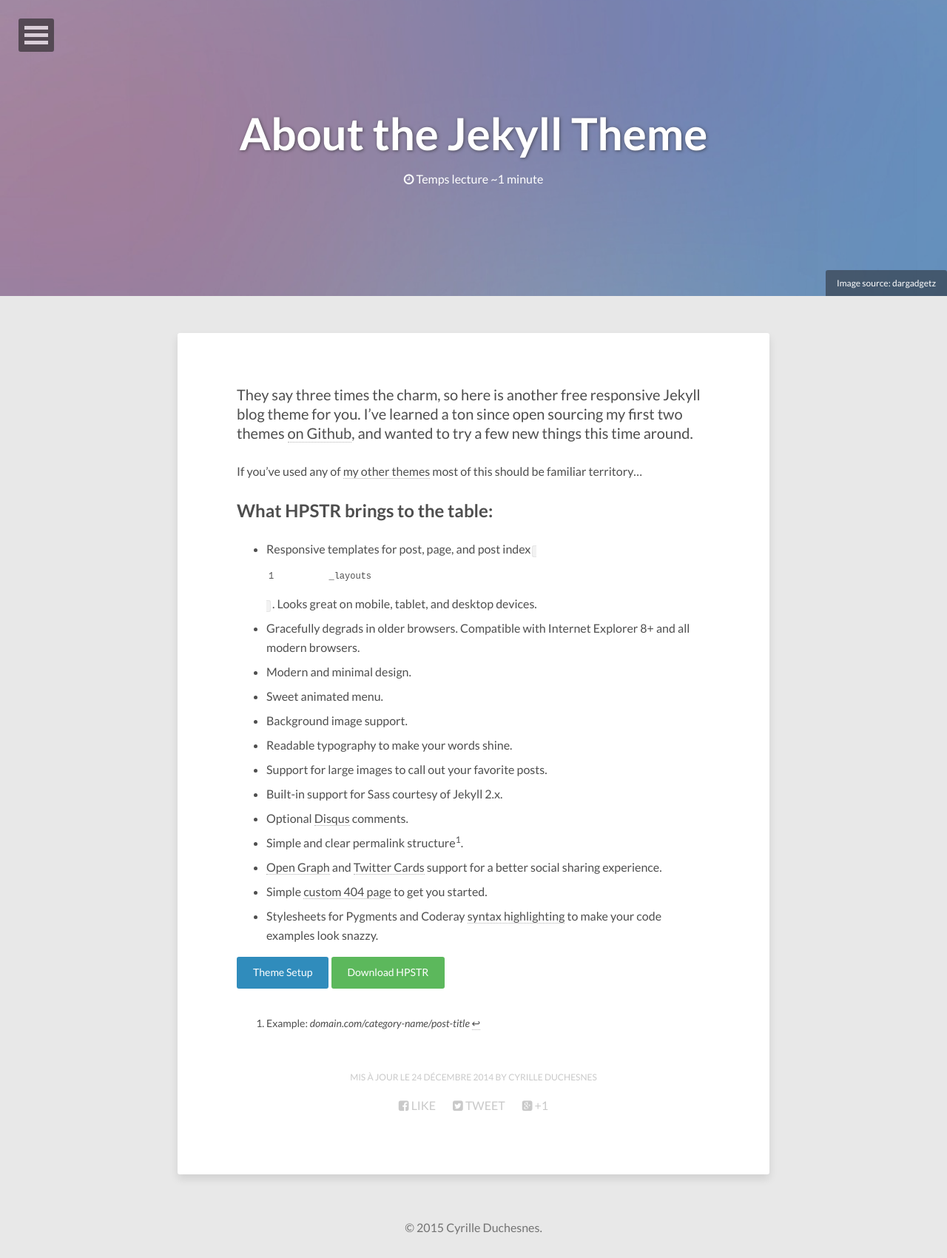
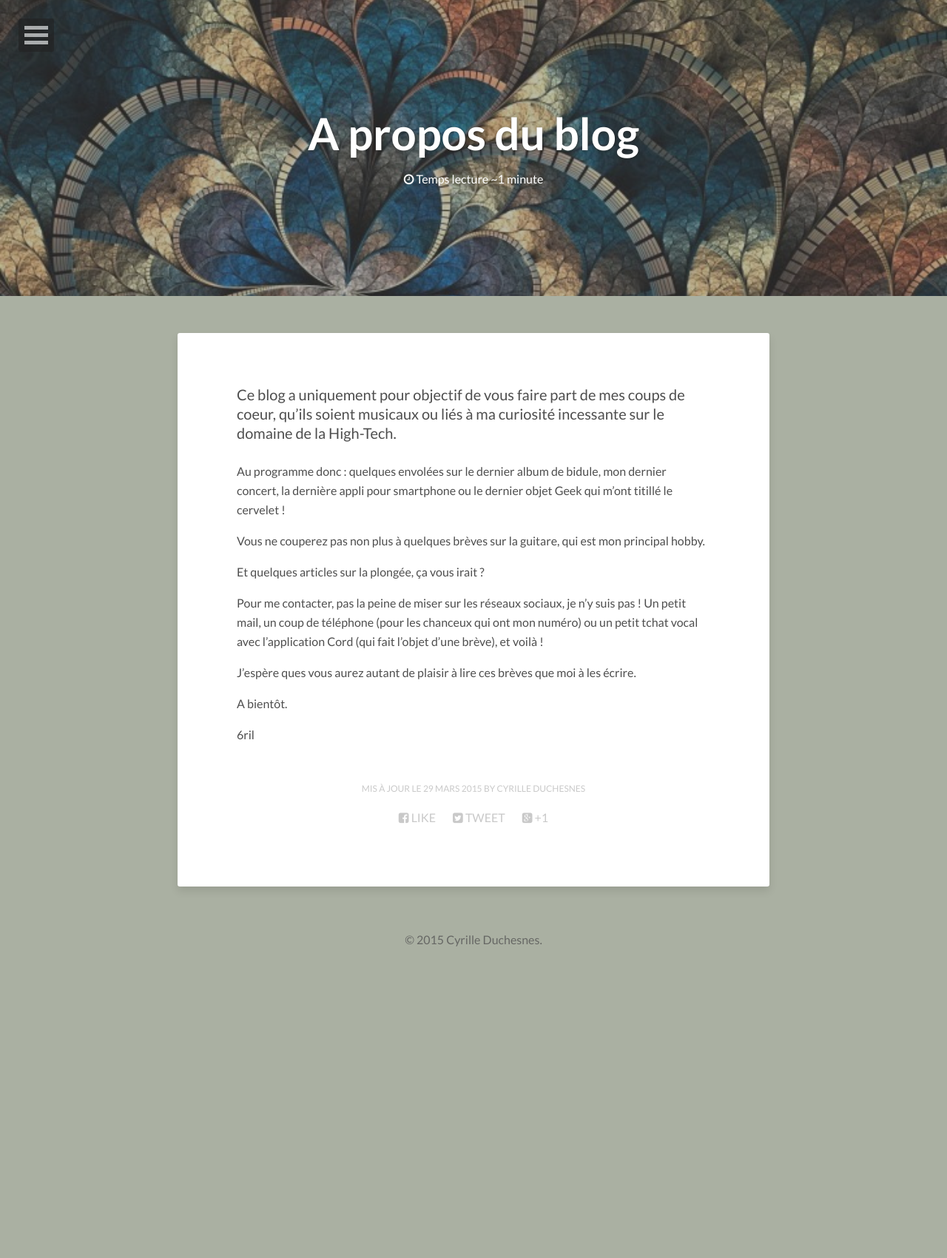
Before and after one commit to cyrd/cyrd.github.io, a Jekyll site: the page built from about/index.md, in a window 1280 px wide. Shown: the whole page at 74% size. Built offline with Jekyll 4.4.1, drawn with Linux system fonts in a browser that asks for light colours; nearby versions of some CDN libraries; after the commit the page ends 1311 px from its top, so only the background shows below that.

Commit message:
Framework final

```diff
--- a/_config.yml
+++ b/_config.yml
@@ -5,8 +5,8 @@ reading_time:     true
 words_per_minute: 200
 # Your site's domain goes here (eg: //mmistakes.github.io, http://mademistakes.com, etc)
 # When testing locally leave blank or use http://localhost:4000
-url:              http://cyrd.github.io
-# url:              http://localhost:4000
+# url:              http://cyrd.github.io
+url:               http://localhost:4000
 
 # Owner/author information
 owner:
--- a/about/index.md
+++ b/about/index.md
@@ -1,34 +1,26 @@
 ---
 layout: page
-title: About the Jekyll Theme
+title: A propos du blog
 image:
-  feature: abstract-5.jpg
-  credit: dargadgetz
-  creditlink: http://www.dargadgetz.com/ios-7-abstract-wallpaper-pack-for-iphone-5-and-ipod-touch-retina/
+  feature: feature_1.jpg
+  background: background_1.jpg
 comments: false
-modified: 2014-12-24
+modified: 2015-03-29
 ---
 
-They say three times the charm, so here is another free responsive Jekyll blog theme for you. I've learned a ton since open sourcing my first two themes [on Github](http://github.com/mmistakes), and wanted to try a few new things this time around.
+Ce blog a uniquement pour objectif de vous faire part de mes coups de coeur, qu'ils soient musicaux ou liés à ma curiosité incessante sur le domaine de la High-Tech.
 
-If you've used any of [my other themes](http://mademistakes.com/work/jekyll-themes/) most of this should be familiar territory...
+Au programme donc : quelques envolées sur le dernier album de bidule, mon dernier concert, la dernière appli pour smartphone ou le dernier objet Geek qui m'ont titillé le cervelet !
 
-## What HPSTR brings to the table:
+Vous ne couperez pas non plus à quelques brèves sur la guitare, qui est mon principal hobby.
 
-* Responsive templates for post, page, and post index `_layouts`. Looks great on mobile, tablet, and desktop devices.
-* Gracefully degrads in older browsers. Compatible with Internet Explorer 8+ and all modern browsers.
-* Modern and minimal design.
-* Sweet animated menu.
-* Background image support.
-* Readable typography to make your words shine.
-* Support for large images to call out your favorite posts.
-* Built-in support for Sass courtesy of Jekyll 2.x.
-* Optional [Disqus](http://disqus.com) comments.
-* Simple and clear permalink structure[^1].
-* [Open Graph](https://developers.facebook.com/docs/opengraph/) and [Twitter Cards](https://dev.twitter.com/docs/cards) support for a better social sharing experience.
-* Simple [custom 404 page]({{ site.url }}/404.html) to get you started.
-* Stylesheets for Pygments and Coderay [syntax highlighting]({{ site.url }}/code-highlighting-post/) to make your code examples look snazzy.
+Et quelques articles sur la plongée, ça vous irait ?
 
-<div markdown="0"><a href="{{ site.url }}/theme-setup/" class="btn btn-info">Theme Setup</a> <a href="https://github.com/mmistakes/hpstr-jekyll-theme" class="btn btn-success">Download HPSTR</a></div>
+Pour me contacter, pas la peine de miser sur les réseaux sociaux, je n'y suis pas !
+Un petit mail, un coup de téléphone (pour les chanceux qui ont mon numéro) ou un petit tchat vocal avec l'application Cord (qui fait l'objet d'une brève), et voilà !
 
-[^1]: Example: *domain.com/category-name/post-title*
+J'espère ques vous aurez autant de plaisir à lire ces brèves que moi à les écrire.
+
+A bientôt.
+
+6ril
--- a/index.html
+++ b/index.html
@@ -5,7 +5,8 @@ description: "Describe this nonsense."
 tags: [Jekyll, theme, themes, responsive, blog, modern]
 comments: false
 image:
-  feature: abstract-1.jpg
+  feature: feature_1.jpg
+  background: background_1.jpg
 ---
 
 {% for post in paginator.posts %}
--- a/posts/index.html
+++ b/posts/index.html
@@ -3,6 +3,9 @@ layout: post-index
 title: Tous les Posts
 description: "An archive of posts."
 comments: false
+image:
+  feature: feature_2.jpg
+  background: background_1.jpg
 ---
 
 {% for post in site.posts %}
--- a/tags/index.html
+++ b/tags/index.html
@@ -3,6 +3,9 @@ layout: post-index
 title: Classement par Tag
 description: "An archive of posts sorted by tag."
 comments: false
+image:
+  feature: feature_3.jpg
+  background: background_2.jpg
 ---
 
 {% capture site_tags %}{% for tag in site.tags %}{{ tag | first }}{% unless forloop.last %},{% endunless %}{% endfor %}{% endcapture %}
```
Also changed, not shown: _posts/2011-03-10-sample-post.md (deleted, +0 -101 lines), _posts/2012-05-22-readability-post.md (deleted, +0 -47 lines), _posts/2013-05-22-sample-post-images.md (deleted, +0 -64 lines), _posts/2013-05-23-readability-feature-post.md (deleted, +0 -48 lines), _posts/2013-08-12-sample-link-post.md (deleted, +0 -10 lines), _posts/2013-08-16-code-highlighting-post.md (deleted, +0 -124 lines), _posts/2013-10-26-background-image.md (deleted, +0 -21 lines), images/background_1.jpg (added), images/background_2.jpg (added), images/feature_1.jpg (added), images/feature_2.jpg (added), images/feature_3.jpg (added).
